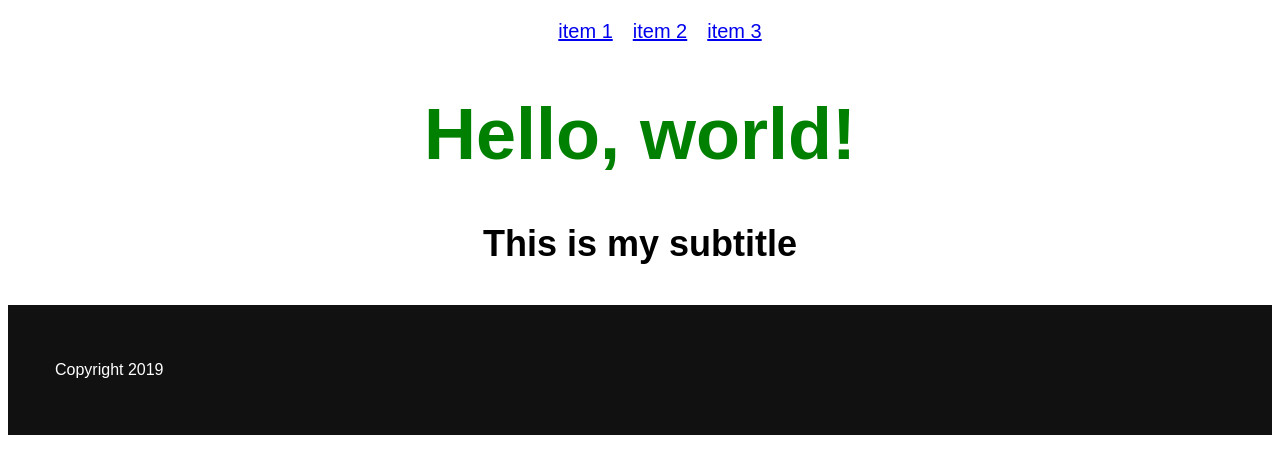
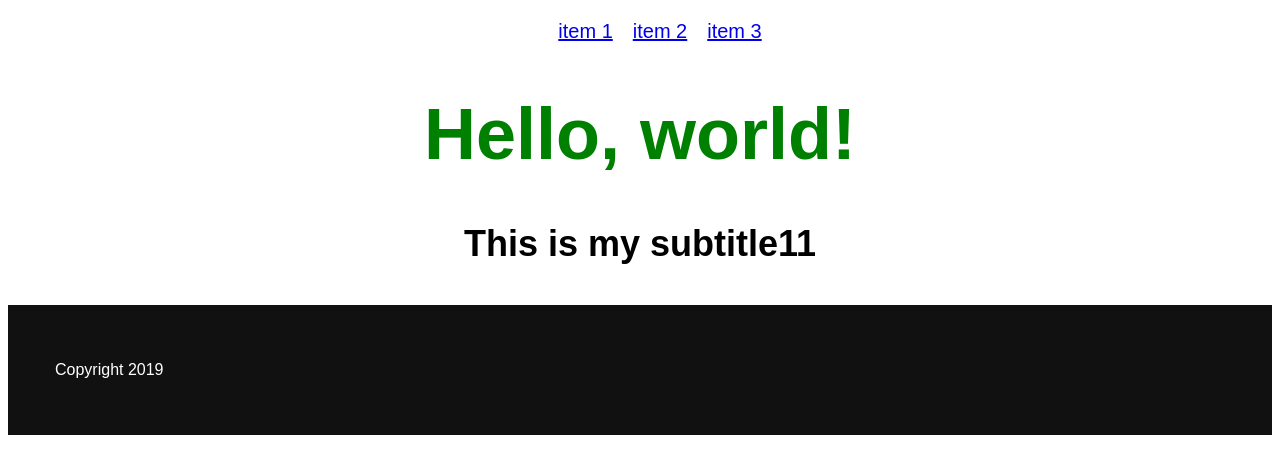
Before and after one commit to zaurmag/test, a plain HTML site: page index.html in a window 1280 px wide. Drawn offline with Linux system fonts and the light colour scheme.

Commit message:
update index.html

```diff
--- a/index.html
+++ b/index.html
@@ -22,7 +22,7 @@
     </div>
 
     <div class="container">
-        <h2>This is my subtitle</h2>
+        <h2>This is my subtitle11</h2>
     </div>
 
     <footer class="footer">
```
